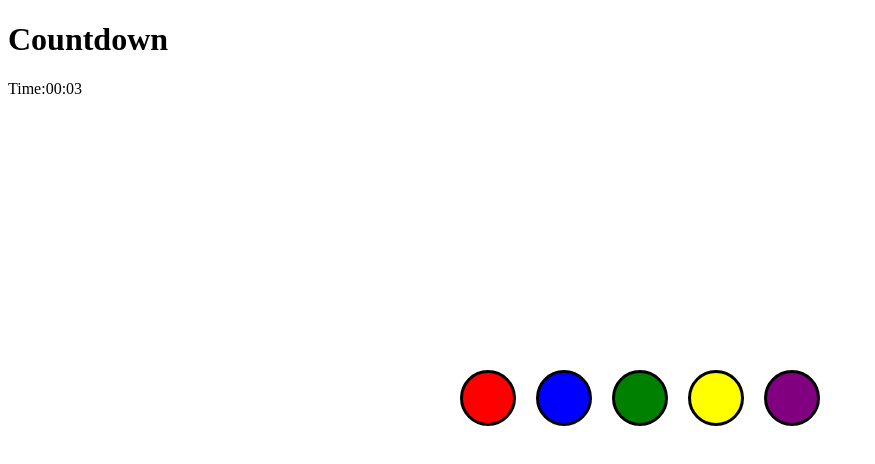
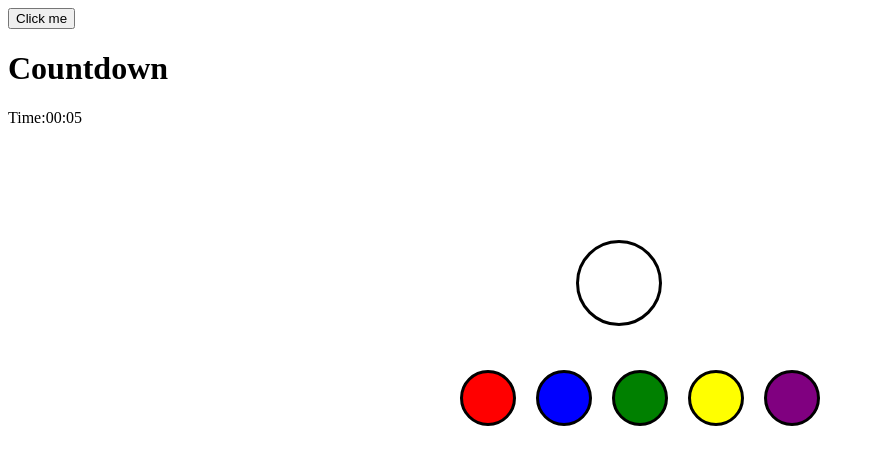
Before and after one commit to Preezey24/Brainwhizz, a React (Create React App) app in the folder react-whizz/: page /memory in a window 1280 px wide. Shown: the top 464 px of the page, without its empty margins (0-875 px from the left). Built offline with nearby package versions, Linux system fonts and the light colour scheme.

Commit message:
Click additions to array for colors in memory done

```diff
--- a/react-whizz/package.json
+++ b/react-whizz/package.json
@@ -6,6 +6,7 @@
     "@testing-library/jest-dom": "^4.2.4",
     "@testing-library/react": "^9.5.0",
     "@testing-library/user-event": "^7.2.1",
+    "create-keyframe": "^1.0.2",
     "dotenv": "^8.2.0",
     "react": "^17.0.1",
     "react-dom": "^17.0.1",
--- a/react-whizz/src/components/component_utils/memory.js
+++ b/react-whizz/src/components/component_utils/memory.js
@@ -0,0 +1,32 @@
+// var createKeyframe = require('create-keyframe')
+
+function getRandInt (max) {
+    return Math.floor(Math.random() * max);
+}
+
+const randColor = () => {
+    let i = getRandInt(5);
+    let colorArr = ['red', 'blue', 'green', 'yellow', 'purple'];
+    return colorArr[i];
+};
+
+export {
+    randColor,
+};
+
+// var cssKeyframe
+// shakeDistance = 50;
+
+// cssKeyframe = {
+//   0: {
+//     color: 'black'
+//   },
+//   20: { transform: `translateX(${shakeDistance}px)` },
+//   60: { transform: `translateX(-${shakeDistance}px)` },
+//   75: {
+//     color: 'blue'
+//   },
+//   100: { color: 'black' }
+// }
+// var keyframeObj = createKeyframe(cssKeyframe, 'jimmy')
+// console.log(keyframeObj);
--- /dev/null
+++ b/react-whizz/src/components/games/memory/Main.js
@@ -0,0 +1,13 @@
+import React from 'react';
+import './Memory.css';
+
+const Main = ({mainClick}) => {
+    return (
+        <>
+            <span className={"main"} />
+            <button onClick={mainClick}>Click me</button>
+        </>
+    )
+}
+
+export default Main;
--- a/react-whizz/src/components/games/memory/Memory.css
+++ b/react-whizz/src/components/games/memory/Memory.css
@@ -1,10 +1,13 @@
-/* .container__anime_light {
-
+.main {
+    position: fixed;
+    top: 30%;
+    left: 45%;
+    height: 80px;
+    width: 80px;
+    border-radius: 50%;
+    display: inline-block;
+    border: solid black;
 }
-
-.anime_light {
-
-} */
 
 .container__lights {
     position: fixed;
--- a/react-whizz/src/components/games/memory/MemoryGame.js
+++ b/react-whizz/src/components/games/memory/MemoryGame.js
@@ -1,14 +1,20 @@
-import React, { useState } from 'react';
+import React, { useState, useEffect } from 'react';
 import {useHistory} from 'react-router-dom';
 import Clock from './Clock';
 import Modal from './Modal';
 import Light from './Light';
+import Main from './Main';
+import { randColor } from '../../component_utils/memory';
 import './Memory.css';
 
 //establish score outside of functional component so that it persists after the components re-renders
 let score = 0;
 
 const MemoryGame = () => {
+    //memory light color array, that contains the correct answers
+    const [colors, setColors] = useState([]);
+    const [num, setNum] = useState(0);
+
     //countdown clock
     const [time, setTime] = useState('02:00');
     const [timeUp, setTimeUp] = useState(false);
@@ -17,10 +23,16 @@ const MemoryGame = () => {
     const [isOpen, setIsOpen] = useState(false);
     const history = useHistory();
 
-    //color transitiion on light click
+    //main light color transitions
+    //test button click
+    const mainClick = () => {
+        setColors([...colors, randColor()]);
+        setNum(num+1);
+    }
+
+    //color transitiion on light click for the user
     const lightClick = (e) => {
         const light = document.getElementById(e.target.id);
-        console.log(light.id)
         light.animate([{backgroundColor: `${light.id}`}, {backgroundColor: 'white'},
                         {backgroundColor: `${light.id}`}], 1500)
     }
@@ -41,6 +53,7 @@ const MemoryGame = () => {
 
     return (
         <>
+            <Main mainClick={mainClick}/>
             <div className={"container__lights"}>
                 <Light lightClick={lightClick} id={'red'} style={{backgroundColor: 'red'}}/>
                 <Light lightClick={lightClick} id={'blue'} style={{backgroundColor: 'blue'}}/>
```
Also changed, not shown: 2 other files (tests, documents, lock files or other folders).
